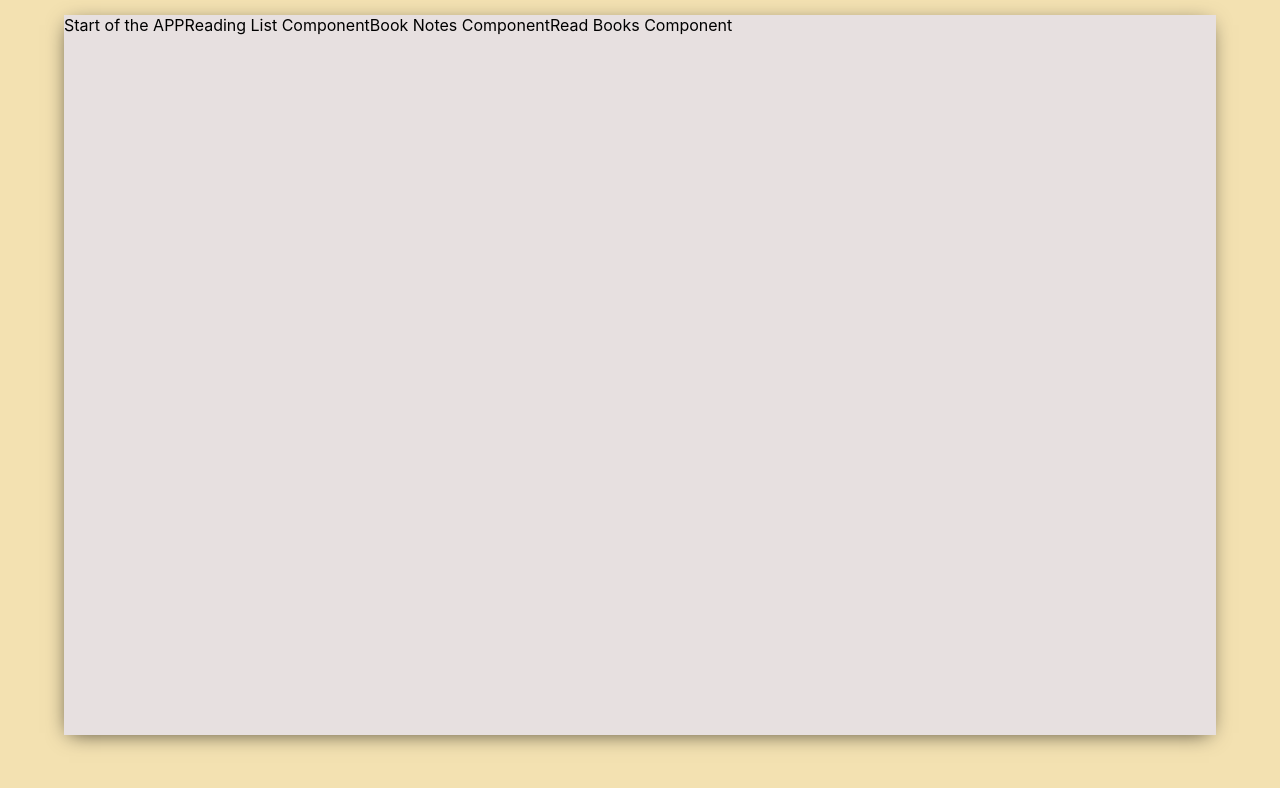
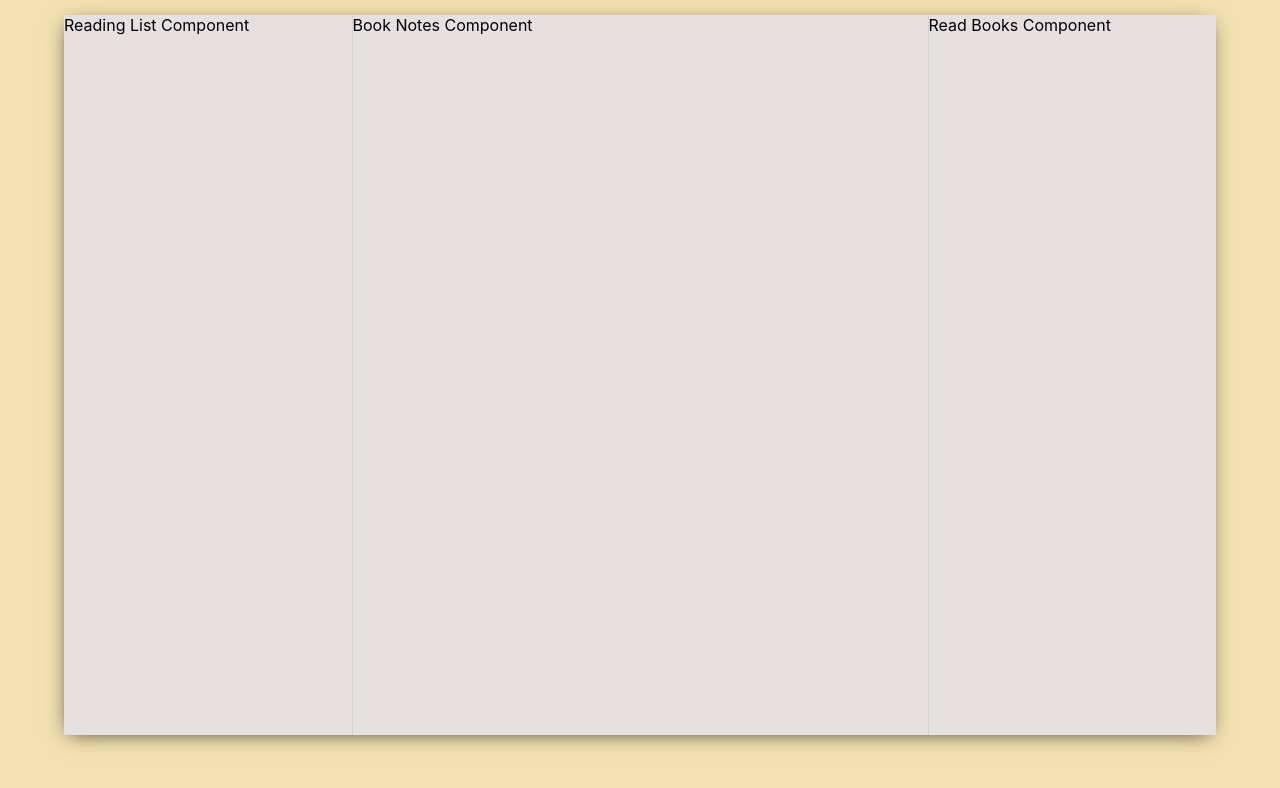
Before and after one commit to adospinoiu/MERN_Reading_List, a React (Create React App) app in the folder reading_list-front-end/: page / in a window 1280 px wide. Shown: the top 788 px of the page. Built offline with nearby package versions, Linux system fonts and the light colour scheme.

Commit message:
Added css to each of the component.css files to start seeing the difference

```diff
--- a/reading_list-front-end/src/App.js
+++ b/reading_list-front-end/src/App.js
@@ -7,8 +7,6 @@ function App() {
   return (
     <div className="app">
       <div className="app__body">
-        <p>Start of the APP</p>
-
         <ReadingList />
 
         <BookNotes />
--- a/reading_list-front-end/src/BookNotes.css
+++ b/reading_list-front-end/src/BookNotes.css
@@ -0,0 +1,6 @@
+.booknotes {
+    display: flex;
+    flex-direction: column;
+    flex: 0.50;
+    border-right: 1px solid lightgrey;
+}
--- a/reading_list-front-end/src/BookNotes.js
+++ b/reading_list-front-end/src/BookNotes.js
@@ -1,8 +1,9 @@
-import React from 'react'
+import React from 'react';
+import './BookNotes.css';
 
 function BookNotes() {
     return (
-        <div>
+        <div className="booknotes">
             <p>Book Notes Component</p>
         </div>
     )
--- a/reading_list-front-end/src/ReadBooks.css
+++ b/reading_list-front-end/src/ReadBooks.css
@@ -0,0 +1,5 @@
+.readbooks {
+    display: flex;
+    flex-direction: column;
+    flex: 0.25;
+}
--- a/reading_list-front-end/src/ReadBooks.js
+++ b/reading_list-front-end/src/ReadBooks.js
@@ -1,8 +1,9 @@
-import React from 'react'
+import React from 'react';
+import './ReadBooks.css'
 
 function ReadBooks() {
     return (
-        <div>
+        <div className="readbooks">
             <p>Read Books Component</p>
         </div>
     )
--- a/reading_list-front-end/src/ReadingList.css
+++ b/reading_list-front-end/src/ReadingList.css
@@ -0,0 +1,6 @@
+.readinglist {
+    display: flex;
+    flex-direction: column;
+    flex: 0.25;
+    border-right: 1px solid lightgrey;
+}
--- a/reading_list-front-end/src/ReadingList.js
+++ b/reading_list-front-end/src/ReadingList.js
@@ -1,8 +1,9 @@
-import React from 'react'
+import React from 'react';
+import './ReadingList.css';
 
 function ReadingList() {
     return (
-        <div>
+        <div className="readinglist">
             <p>Reading List Component</p>
         </div>
     )
```
